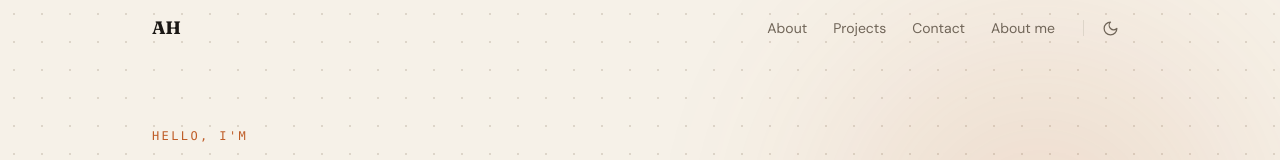
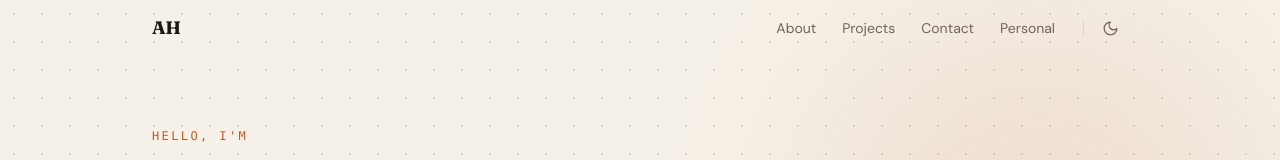
Before and after one commit to AndreasHagman/hagman-home-page, a Next.js app: page / in a window 1280 px wide. Shown: the top 160 px of the page. Built offline with nearby package versions, Linux system fonts and the light colour scheme.

Commit message:
change navbar element name

```diff
--- a/components/Navbar.tsx
+++ b/components/Navbar.tsx
@@ -8,7 +8,7 @@ const navLinks = [
   { label: 'About', href: '/#about' },
   { label: 'Projects', href: '/#projects' },
   { label: 'Contact', href: '/#contact' },
-  { label: 'About me', href: '/personal' },
+  { label: 'Personal', href: '/personal' },
 ]
 
 export default function Navbar() {
```
